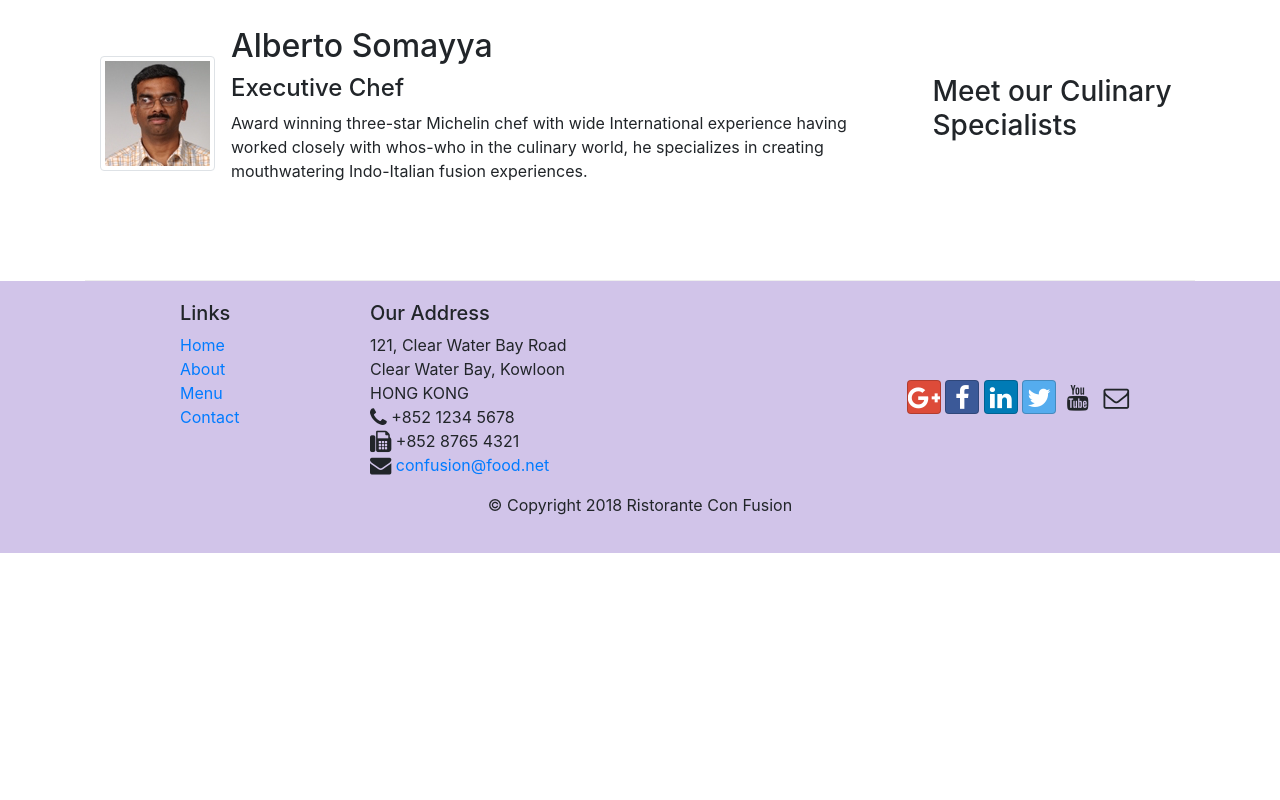
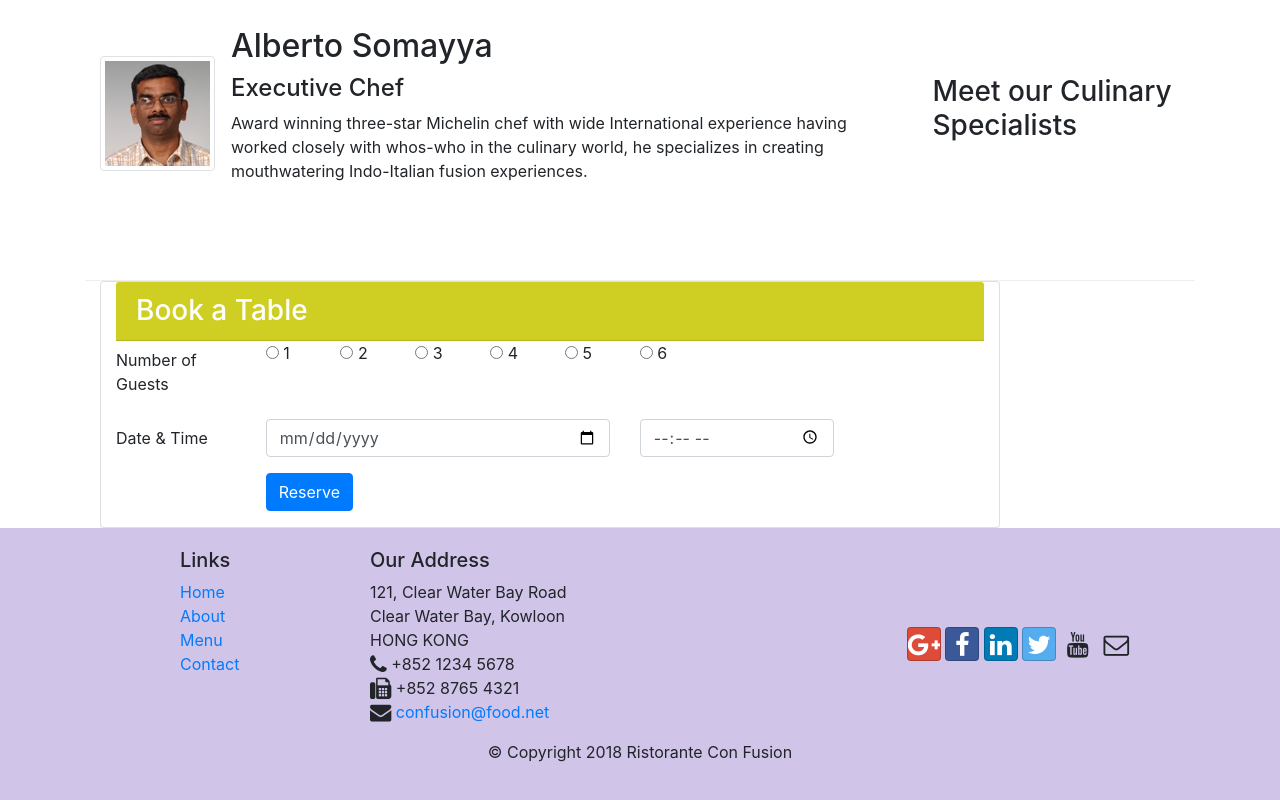
Before and after one commit to DanShmirer/ConFusion, a website: page index.html in a window 1280 px wide. Shown: the part 932-1732 px from the top of the page. Before the commit the page ends 1485 px from the top, so only its background shows below. Drawn offline with nearby package versions, Linux system fonts and the light colour scheme.

Commit message:
Book a table feature

```diff
--- a/css/styles.css
+++ b/css/styles.css
@@ -38,3 +38,7 @@ body{
 .navbar-dark{
     background-color: #512DA8;
 }
+
+.reserve-table{
+    background-color: rgb(207, 207, 35);
+}
--- a/index.html
+++ b/index.html
@@ -46,6 +46,12 @@
                 <div class="col-12 col-sm align-self-center">
                     <img src="img/logo.png" class="img-fluid">
                 </div>
+                <div class="col-12 col-sm align-self-center">
+                    <a href="#reservetable">
+                        <button type="button" class="btn btn-warning">Book a Table</button>
+                    </a>
+
+                </div>
             </div>
         </div>
     </header>
@@ -75,7 +81,7 @@
                 <div class="media">
                     <img class="d-flex mr-3 img-thumbnail align-self-center order-sm-last" src="img/buffet.png" alt="buffet">
                     <div class="media-body">
-                        <h2 class="mt-0">Weekend Grand Buffet</h2>
+                        <h2 class="mt-0">Weekend Grand Buffet <span class="badge badge-danger"> NEW</span></h2>
                         <p class="d-none d-sm-block">Featuring mouthwatering combinations with a choice of five different salads, six enticing appetizers, six main entrees and five choicest desserts. Free flowing bubbly and soft drinks. All for just $19.99 per person </p>
 
                     </div>
@@ -99,6 +105,55 @@
             </div>
         </div>
 
+        <div class="col-sm" id="reservetable">
+            <div class="card col-md-10">
+                <h3 class="card-header text-white reserve-table">Book a Table</h3>
+                <form>
+                    <div class="form-group row">
+                        <label for="numofguests" class="col-md-2 col-form-label">Number of Guests</label>
+                        <label class="radio-inline col-md-1">
+                            <input type="radio" name="numofguests"> 1
+                        </label>
+                        <label class="radio-inline col-md-1">
+                            <input type="radio" name="numofguests"> 2
+                        </label>
+                        <label class="radio-inline col-md-1">
+                            <input type="radio" name="numofguests"> 3
+                        </label>
+                        <label class="radio-inline col-md-1">
+                            <input type="radio" name="numofguests"> 4
+                        </label>
+                        <label class="radio-inline col-md-1 ">
+                            <input type="radio" name="numofguests"> 5
+                        </label>
+                        <label class="radio-inline col-md-1">
+                            <input type="radio" name="numofguests"> 6
+                        </label>
+                    </div>
+
+                    <div class="form-group row">
+                        <label for="dateandtime" class="col-12 col-md-2 col-form-label">Date &amp; Time</label>
+                        <div class="col-2 col-md-5">
+                            <input type="date" class="form-control" id="dateandtime" name="dateandtime">
+                        </div>
+                        <div class="col-2 col-md-3">
+                            <input type="time" class="form-control" id="dateandtime" name="dateandtime">
+                        </div>
+                    </div>
+                    <div class="form-group row">
+                        <div class="offset-md-2 col-md-10">
+                            <button type="submit" class="btn btn-primary">
+                                Reserve
+                            </button>
+                        </div>
+                    </div>
+
+
+
+                </form>
+
+            </div>
+        </div>
     </div>
 
     <footer class="footer">
```
